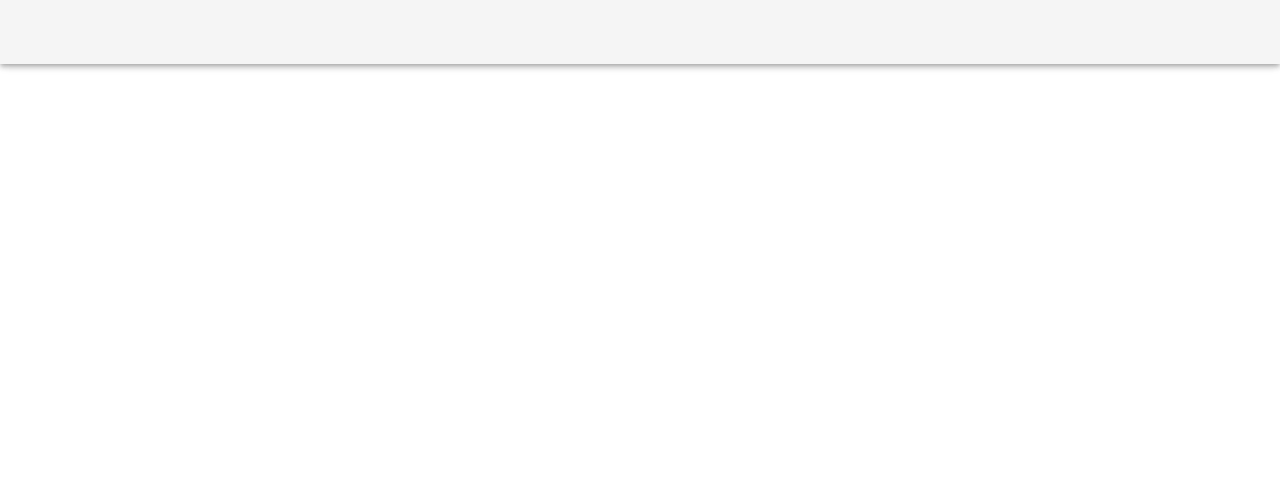
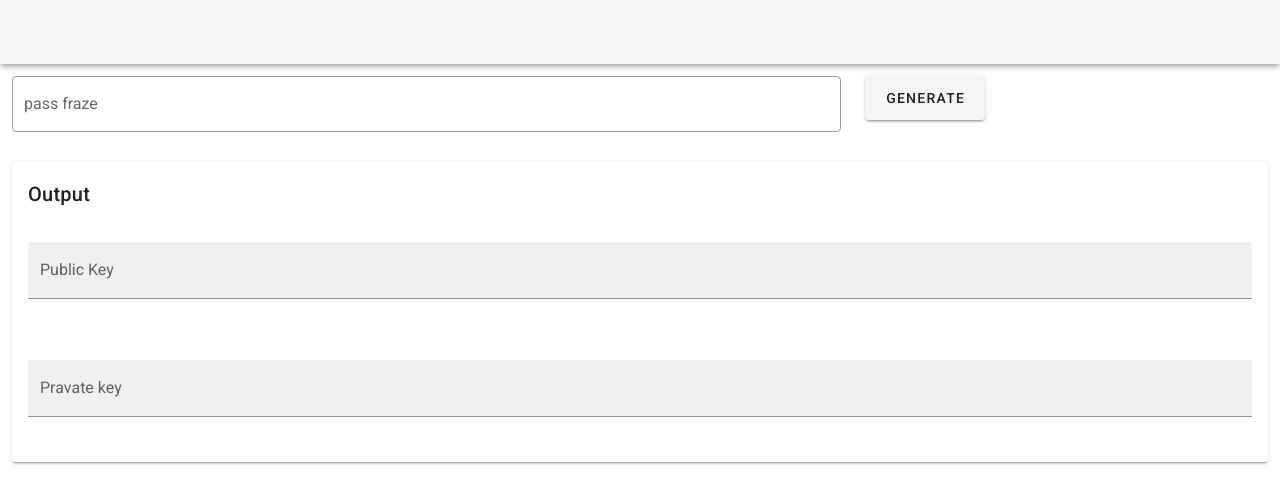
Before and after one commit to emailchain/client_web, a Vue app: page /aut in a window 1280 px wide. Shown: the top 502 px of the page. Built offline with nearby package versions, Linux system fonts and the light colour scheme.

Commit message:
the view of aut page

```diff
--- a/src/router/index.js
+++ b/src/router/index.js
@@ -17,6 +17,14 @@ const routes = [
     // this generates a separate chunk (about.[hash].js) for this route
     // which is lazy-loaded when the route is visited.
     component: () => import(/* webpackChunkName: "about" */ '../views/detail_message.vue')
+  },
+  {
+    path: '/aut',
+    name: 'aut',
+    // route level code-splitting
+    // this generates a separate chunk (about.[hash].js) for this route
+    // which is lazy-loaded when the route is visited.
+    component: () => import(/* webpackChunkName: "about" */ '../views/Aut.vue')
   }
 ]
 
--- a/src/views/About.vue
+++ /dev/null
@@ -1,5 +0,0 @@
-<template>
-  <div class="about">
-    <h1>This is an about page</h1>
-  </div>
-</template>
--- /dev/null
+++ b/src/views/Aut.vue
@@ -0,0 +1,43 @@
+
+<template>
+<v-container fluid>
+    <v-row>
+      <v-col cols="8">
+        <v-text-field outlined
+      v-model="email"
+      label="pass fraze"
+      required
+
+    ></v-text-field>
+      </v-col>
+      <v-col cols="4">
+    <v-btn class="mr-4" @click="submit" large>Generate</v-btn>
+      </v-col>
+    </v-row>
+
+    <v-card
+    class="mx-auto">
+    <v-card-title>Output</v-card-title>
+    <form>
+      <v-card-text>
+    <v-text-field filled
+      v-model="name"
+      label="Public Key"
+      required
+
+    ></v-text-field></v-card-text>
+    <v-card-text>
+    <v-text-field filled
+      v-model="email"
+      label="Pravate key"
+      required
+
+    ></v-text-field></v-card-text>
+
+
+
+  </form>
+    </v-card>
+</v-container>
+
+</template>
--- a/src/views/detail_message.vue
+++ b/src/views/detail_message.vue
@@ -1,16 +1,15 @@
 <template>
   <v-card
     class="mx-auto"
-    max-width="344"
   >
     <v-card-text>
-      <div>Word of the Day</div>
+      <div></div>
       <p class="display-1 text--primary">
-        be•nev•o•lent
+        [GitHub] @eyuelberga has invited you to join the @emailchain organization
       </p>
-      <p>adjective</p>
-      <div class="text--primary">
-        well meaning and kindly.<br>
+      <p>Sender:</p>
+      <div>
+        well meaning and kindly.
         "a benevolent smile"
       </div>
     </v-card-text>
```
